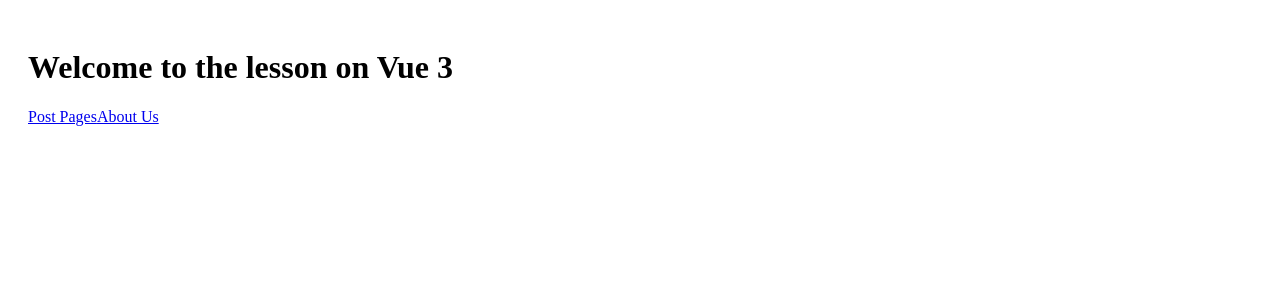
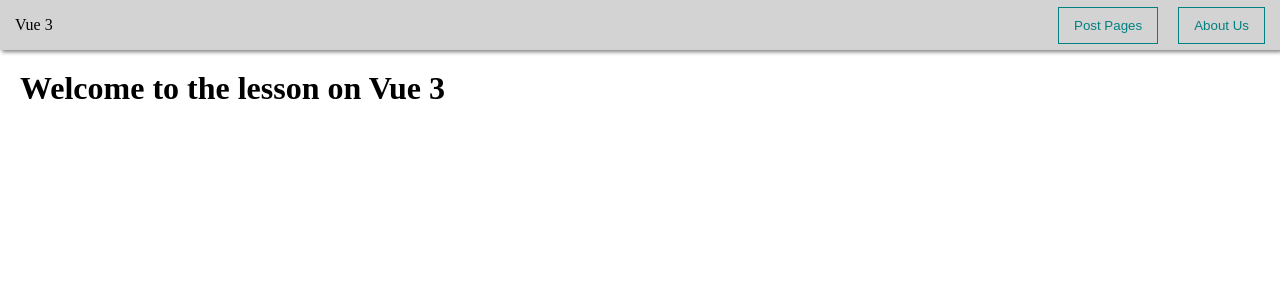
Before and after one commit to dolerami/vue3-rapid-course, a Vue app: page / in a window 1280 px wide. Shown: the top 300 px of the page. Built offline with nearby package versions, Linux system fonts and the light colour scheme.

Commit message:
creating a navbar: function $router.push

```diff
--- a/src/App.vue
+++ b/src/App.vue
@@ -1,4 +1,5 @@
 <template>
+  <navbar></navbar>
   <div class="app">
     <router-view></router-view>
 <!--    Here we use this component for the router to show the result of the URL line type-->
@@ -8,12 +9,15 @@
 </template>
 
 <script>
+import Navbar from "@/components/Navbar";
+
 export default {
-
+  components: {Navbar}
 }
 </script>
 
-<style scoped>
+<style>
+/*We removed scoped for the navbar to use its styles at full*/
 * {
   margin:0;
   padding:0;
--- /dev/null
+++ b/src/components/Navbar.vue
@@ -0,0 +1,35 @@
+<template>
+  <div class="navbar">
+    <div @click="$router.push('/')">Vue 3</div>
+<!--    We have $router function in Vue, which helps us with navigation-->
+<!--    If we listen to the event 'click', we need to operate the function $router -->
+<!--    This will itself operate the event '.push' and will navigate to the place written as an argument-->
+<!--    It supposed to be yellow but it's gray maybe because of the PHPStorm version-->
+<!--    So as you see this is an alternative for using the router link in a component-->
+    <div class="navbar__btns">
+      <my-button @click="$router.push('/pages')">Post Pages</my-button>
+      <my-button style="margin-left: 20px;" @click="$router.push('/about')">About Us</my-button>
+    </div>
+  </div>
+</template>
+
+<script>
+
+export default {
+
+}
+</script>
+
+<style scoped>
+.navbar{
+  height: 50px;
+  background: lightgray;
+  box-shadow: 2px 2px 4px gray;
+  display:flex;
+  align-items: center;
+  padding: 0 15px;
+}
+.navbar__btns{
+  margin-left:auto;
+}
+</style>
--- a/src/pages/Main.vue
+++ b/src/pages/Main.vue
@@ -1,13 +1,14 @@
 <template>
   <div>
     <h1>Welcome to the lesson on Vue 3</h1>
-    <router-link to="/pages">Post Pages</router-link>
-    <router-link to="/about">About Us</router-link>
-<!--    This component is a special component available only in Vue-->
-<!--    It has the same function as the tag <a></a>, but it's reactive-->
-<!--    Meaning that the page isn't being refreshed, and we're dynamically going to the page we want-->
-<!--    It has a mandatory props 'to', where we're writing the path of the component-->
-<!--    So when we click on the content of these router links, they'll take us to these pages-->
+<!--    <router-link to="/pages">Post Pages</router-link>-->
+<!--    <router-link to="/about">About Us</router-link>-->
+<!--&lt;!&ndash;    This component is a special component available only in Vue&ndash;&gt;-->
+<!--&lt;!&ndash;    It has the same function as the tag <a></a>, but it's reactive&ndash;&gt;-->
+<!--&lt;!&ndash;    Meaning that the page isn't being refreshed, and we're dynamically going to the page we want&ndash;&gt;-->
+<!--&lt;!&ndash;    It has a mandatory props 'to', where we're writing the path of the component&ndash;&gt;-->
+<!--&lt;!&ndash;    So when we click on the content of these router links, they'll take us to these pages&ndash;&gt;-->
+<!--    We will comment this router links, because we're going to use them other way-->
   </div>
 </template>
 
```
